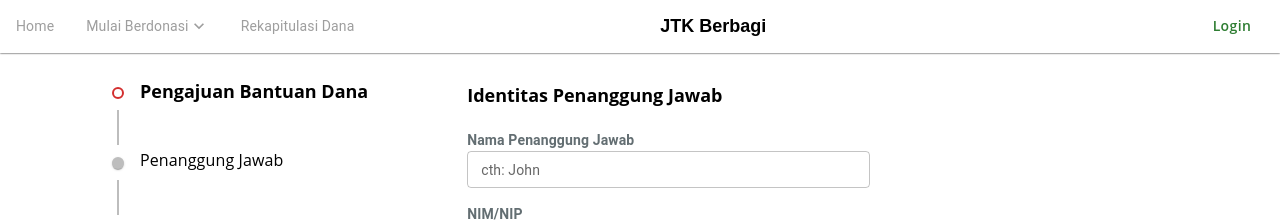
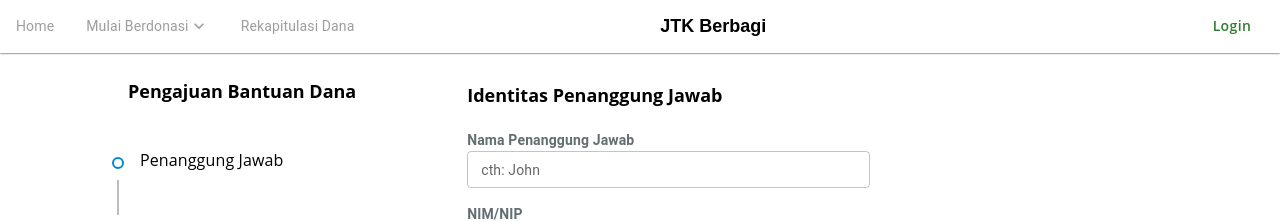
Before and after one commit to RaditZX/JTKBerbagi-Client, a React (Create React App) app: page /form-nonbeasiswa in a window 1280 px wide. Shown: the top 222 px of the page. Built offline with nearby package versions, Linux system fonts and the light colour scheme.

Commit message:
style: form non beasiswa timeline

```diff
--- a/src/components/form/FormNonBeasiswa.js
+++ b/src/components/form/FormNonBeasiswa.js
@@ -152,15 +152,15 @@ function FormulirNonBeasiswa() {
 						}}
 					>
 						<TimelineItem>
-							<TimelineSeparator>
+							{/* <TimelineSeparator>
 								<TimelineDot color="error" variant="outlined" />
 								<TimelineConnector />
-							</TimelineSeparator>
+							</TimelineSeparator> */}
 							<TimelineContent sx={{ width: 'max-content' }}><Typography variant='h3' sx={{ fontWeight: 'bold' }}>Pengajuan Bantuan Dana</Typography></TimelineContent>
 						</TimelineItem>
 						<TimelineItem>
 							<TimelineSeparator>
-								<TimelineDot />
+								<TimelineDot color="info" variant="outlined"/>
 								<TimelineConnector />
 							</TimelineSeparator>
 							<TimelineContent variant='h4' sx={{ width: 'max-content', fontWeight: '0' }}>Penanggung Jawab</TimelineContent>
@@ -216,10 +216,10 @@ function FormulirNonBeasiswa() {
 						}}
 					>
 						<TimelineItem>
-							<TimelineSeparator>
+							{/* <TimelineSeparator>
 								<TimelineDot color="error" variant="outlined" />
 								<TimelineConnector />
-							</TimelineSeparator>
+							</TimelineSeparator> */}
 							<TimelineContent sx={{ width: 'max-content' }}><Typography variant='h3' sx={{ fontWeight: 'bold' }}>Pengajuan Bantuan Dana</Typography></TimelineContent>
 						</TimelineItem>
 						<TimelineItem>
@@ -231,7 +231,7 @@ function FormulirNonBeasiswa() {
 						</TimelineItem>
 						<TimelineItem>
 							<TimelineSeparator>
-								<TimelineDot />
+								<TimelineDot color="info" variant="outlined"/>
 								<TimelineConnector />
 							</TimelineSeparator>
 							<TimelineContent variant='h4' sx={{ width: 'max-content', fontWeight: '0' }}>Calon Penerima Bantuan Dana</TimelineContent>
@@ -310,10 +310,10 @@ function FormulirNonBeasiswa() {
 						}}
 					>
 						<TimelineItem>
-							<TimelineSeparator>
+							{/* <TimelineSeparator>
 								<TimelineDot color="error" variant="outlined" />
 								<TimelineConnector />
-							</TimelineSeparator>
+							</TimelineSeparator> */}
 							<TimelineContent sx={{ width: 'max-content' }}><Typography variant='h3' sx={{ fontWeight: 'bold' }}>Pengajuan Bantuan Dana</Typography></TimelineContent>
 						</TimelineItem>
 						<TimelineItem>
@@ -332,7 +332,7 @@ function FormulirNonBeasiswa() {
 						</TimelineItem>
 						<TimelineItem>
 							<TimelineSeparator>
-								<TimelineDot />
+								<TimelineDot color="info" variant="outlined"/>
 								<TimelineConnector />
 							</TimelineSeparator>
 							<TimelineContent variant='h4'>Persyaratan</TimelineContent>
@@ -376,10 +376,10 @@ function FormulirNonBeasiswa() {
 						}}
 					>
 						<TimelineItem>
-							<TimelineSeparator>
+							{/* <TimelineSeparator>
 								<TimelineDot color="error" variant="outlined" />
 								<TimelineConnector />
-							</TimelineSeparator>
+							</TimelineSeparator> */}
 							<TimelineContent sx={{ width: 'max-content' }}><Typography variant='h3' sx={{ fontWeight: 'bold' }}>Pengajuan Bantuan Dana</Typography></TimelineContent>
 						</TimelineItem>
 						<TimelineItem>
@@ -406,7 +406,7 @@ function FormulirNonBeasiswa() {
 						</TimelineItem>
 						<TimelineItem>
 							<TimelineSeparator>
-								<TimelineDot />
+								<TimelineDot color="info" variant="outlined"/>
 							</TimelineSeparator>
 							<TimelineContent variant='h4'>Informasi Lainnya</TimelineContent>
 						</TimelineItem>
```
